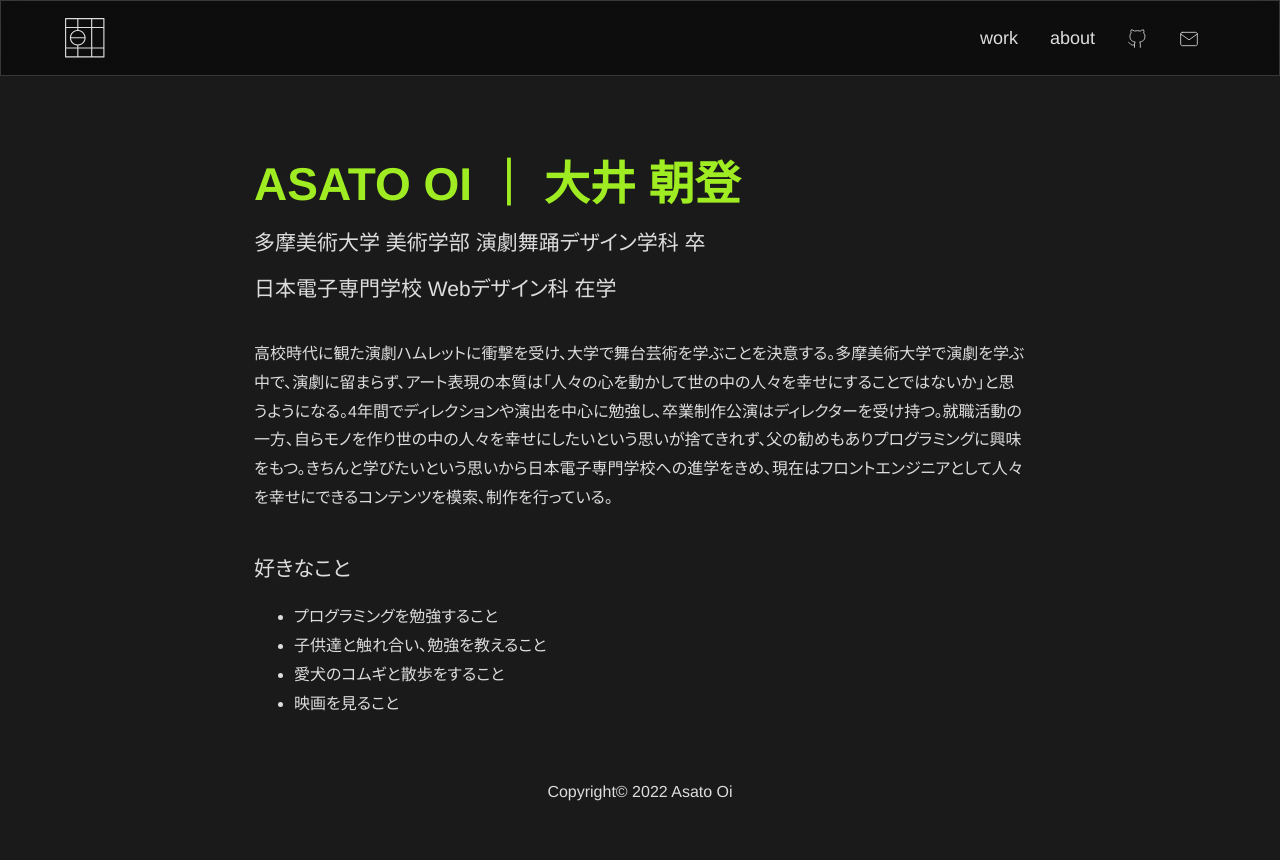
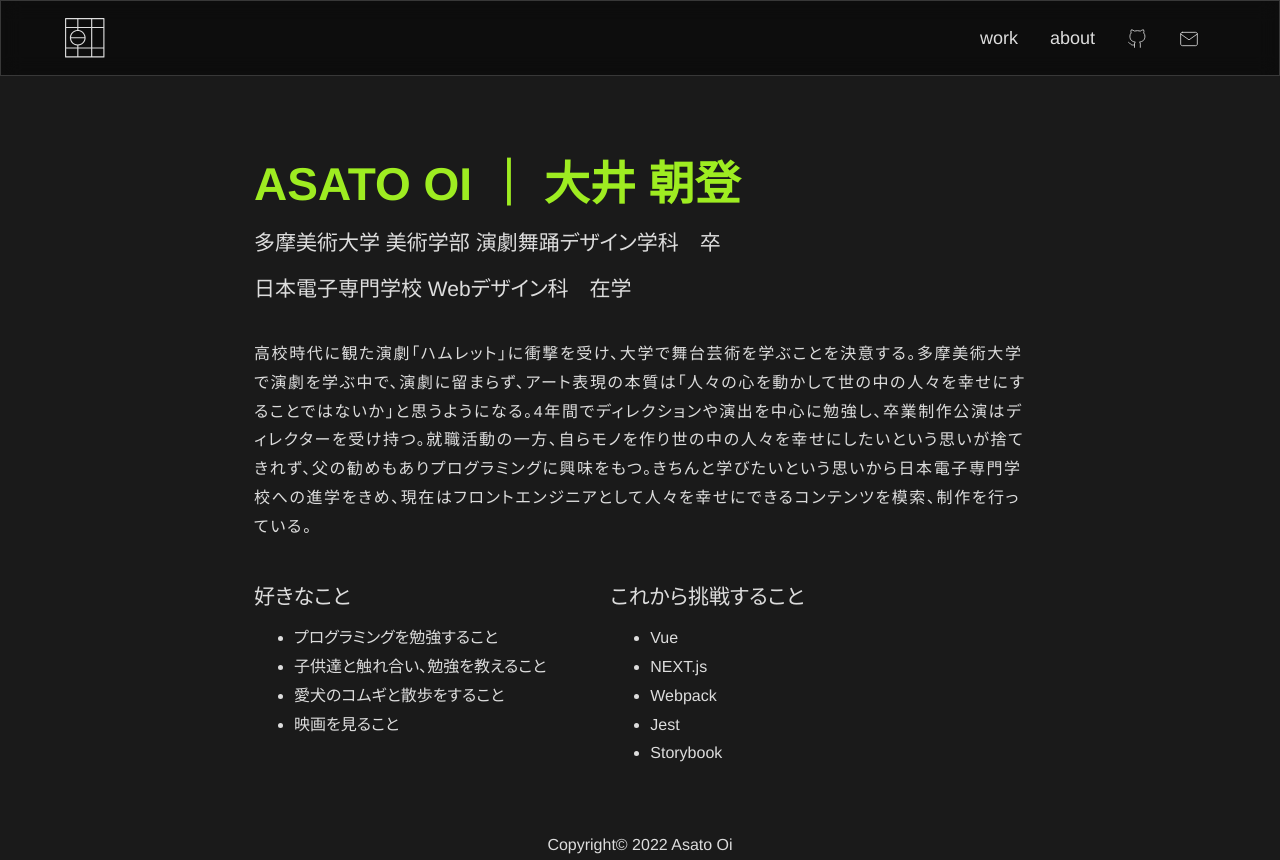
Before and after one commit to asato-oi/portfolio-app, a React (Create React App) app: page /about in a window 1280 px wide. Before the commit the page ends 807 px from the top, so only its background shows below. Built offline with nearby package versions, Linux system fonts and the light colour scheme.

Commit message:
fix "内容の編集"

```diff
--- a/src/components/pages/About.tsx
+++ b/src/components/pages/About.tsx
@@ -25,19 +25,33 @@ export const About: FC = memo(() => {
       <Heading>
         ASATO OI <span style={{ display: "inline-block" }}>｜ 大井 朝登</span>
       </Heading>
-      <P2>多摩美術大学 美術学部 演劇舞踊デザイン学科 卒</P2>
-      <P2>日本電子専門学校 Webデザイン科 在学</P2>
+      <P2>多摩美術大学 美術学部 演劇舞踊デザイン学科　卒</P2>
+      <P2>日本電子専門学校 Webデザイン科　在学</P2>
       <P1>
-        高校時代に観た演劇ハムレットに衝撃を受け、大学で舞台芸術を学ぶことを決意する。多摩美術大学で演劇を学ぶ中で、演劇に留まらず、アート表現の本質は「人々の心を動かして世の中の人々を幸せにすることではないか」と思うようになる。4年間でディレクションや演出を中心に勉強し、卒業制作公演はディレクターを受け持つ。就職活動の一方、自らモノを作り世の中の人々を幸せにしたいという思いが捨てきれず、父の勧めもありプログラミングに興味をもつ。きちんと学びたいという思いから日本電子専門学校への進学をきめ、現在はフロントエンジニアとして人々を幸せにできるコンテンツを模索、制作を行っている。
+        高校時代に観た演劇「ハムレット」に衝撃を受け、大学で舞台芸術を学ぶことを決意する。多摩美術大学で演劇を学ぶ中で、演劇に留まらず、アート表現の本質は「人々の心を動かして世の中の人々を幸せにすることではないか」と思うようになる。4年間でディレクションや演出を中心に勉強し、卒業制作公演はディレクターを受け持つ。就職活動の一方、自らモノを作り世の中の人々を幸せにしたいという思いが捨てきれず、父の勧めもありプログラミングに興味をもつ。きちんと学びたいという思いから日本電子専門学校への進学をきめ、現在はフロントエンジニアとして人々を幸せにできるコンテンツを模索、制作を行っている。
       </P1>
       <br />
+      <div style={{ display: "flex", justifyContent: "flex-start" }}>
+        <div>
           <P2>好きなこと</P2>
-      <ul style={{ marginTop: space.m }}>
+          <ul style={{ marginTop: space.s, marginBottom: space.l }}>
             <li>プログラミングを勉強すること</li>
             <li>子供達と触れ合い、勉強を教えること</li>
             <li>愛犬のコムギと散歩をすること</li>
             <li>映画を見ること</li>
           </ul>
+        </div>
+        <div style={{ marginLeft: space.xl }}>
+          <P2>これから挑戦すること</P2>
+          <ul style={{ marginTop: space.s }}>
+            <li>Vue</li>
+            <li>NEXT.js</li>
+            <li>Webpack</li>
+            <li>Jest</li>
+            <li>Storybook</li>
+          </ul>
+        </div>
+      </div>
     </Inner>
   );
 });
@@ -50,6 +64,7 @@ const Heading = styled("h2")({
 });
 
 const P1 = styled("p")((props) => ({
+  letterSpacing: "0.1em",
   marginTop: space.l,
   color: props.theme.fg1,
   fontSize: fontSize.m,
```
Lines whose indentation alone changed are shown as unchanged.
